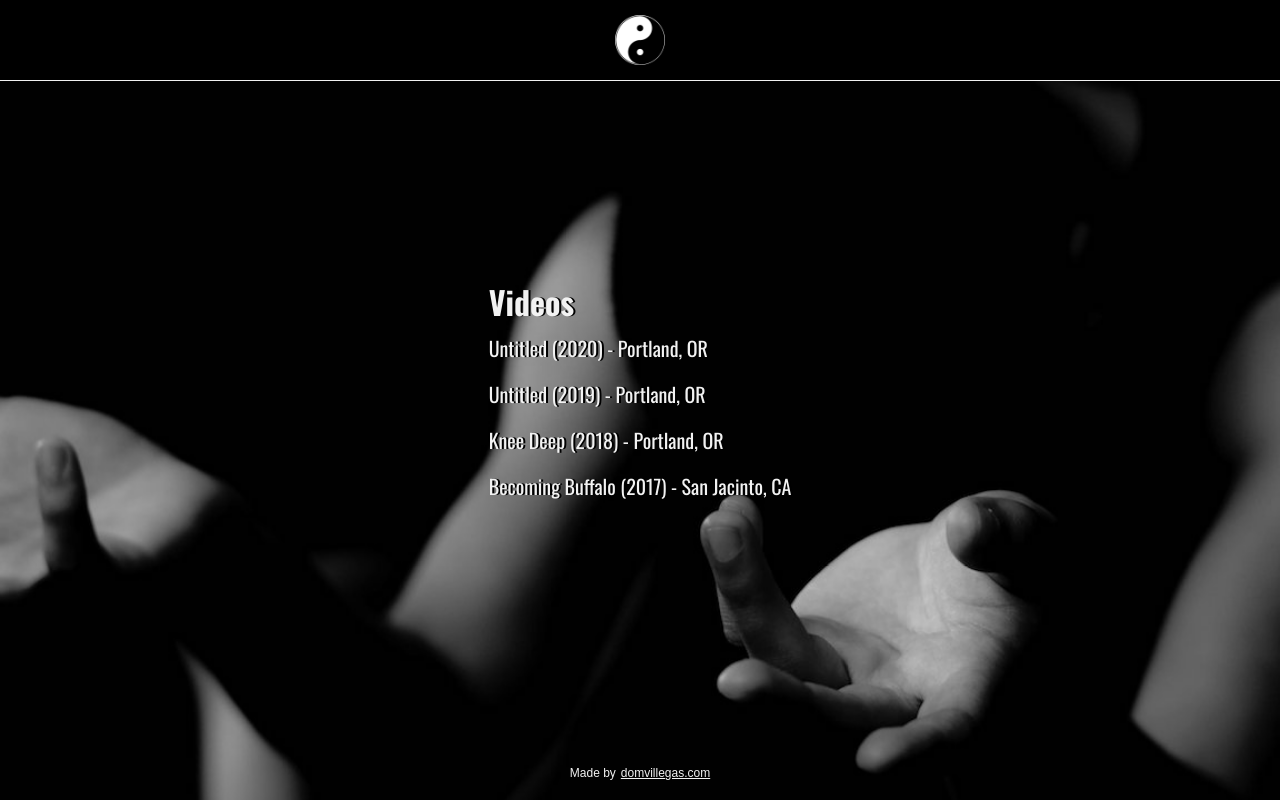
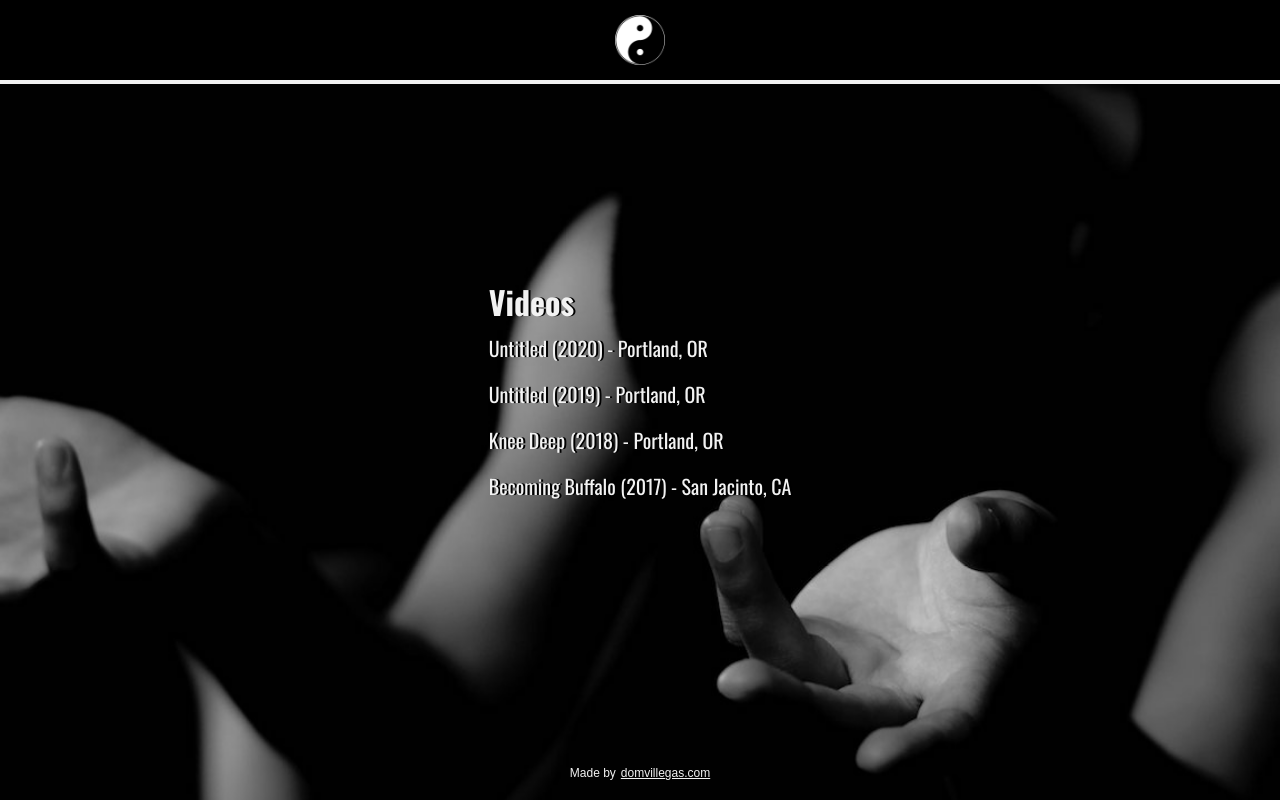
Before and after one commit to domvillegas/tongue, a Next.js app: page /archive in a window 1280 px wide. Built offline with nearby package versions, Linux system fonts and the light colour scheme.

Commit message:
Improve nav bar

```diff
--- a/src/components/MenuButton/MenuButton.module.scss
+++ b/src/components/MenuButton/MenuButton.module.scss
@@ -15,13 +15,7 @@
   display: flex;
   justify-content: center;
 
-  img {
-    transition: 0.75s ease-in-out;
-  }
-
   &:hover {
-    img {
-      transform: rotate(360deg);
-    }
+    border-bottom: 4px solid $white;
   }
 }
```
